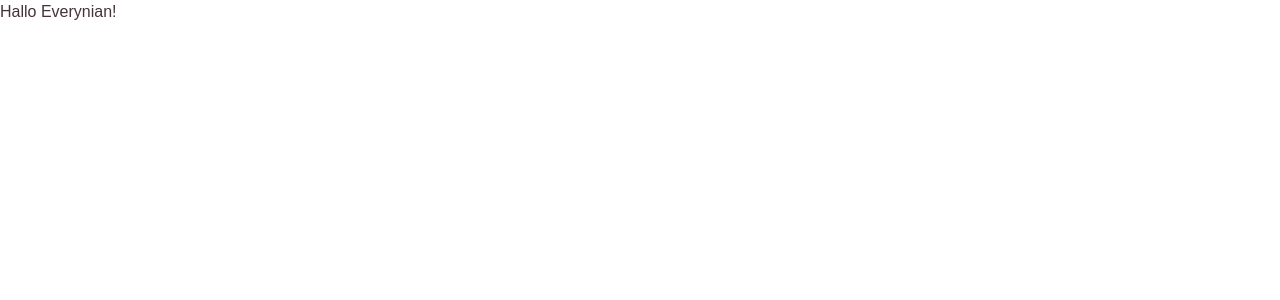
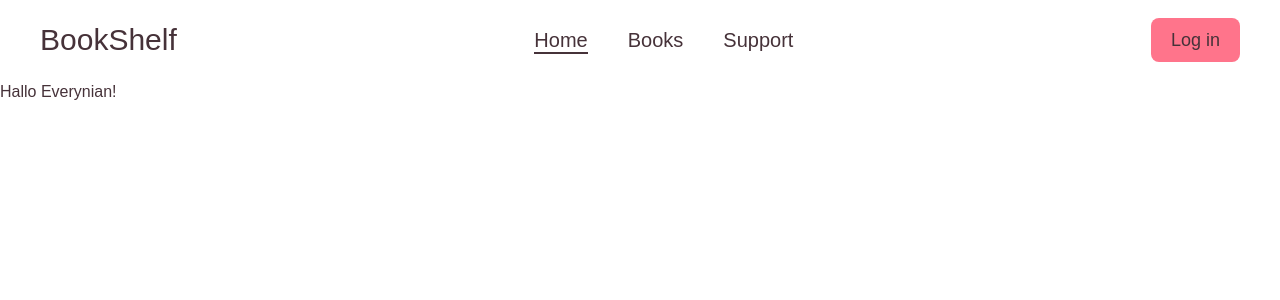
Before and after one commit to Karan-Dayani/BookShelf, a Next.js app: page / in a window 1280 px wide. Shown: the top 300 px of the page. Built offline with nearby package versions, Linux system fonts and the light colour scheme.

Commit message:
header made

```diff
--- /dev/null
+++ b/app/(components)/Header.tsx
@@ -0,0 +1,56 @@
+"use client";
+import Link from "next/link";
+import { usePathname } from "next/navigation";
+import React from "react";
+
+const Header = () => {
+  const path = usePathname();
+  console.log(path);
+  return (
+    <div className={`h-20 hidden md:flex px-10 items-center`}>
+      <div>
+        <h1 className={`text-3xl text-text`}>BookShelf</h1>
+      </div>
+      <div className="flex-1">
+        <div className="flex justify-center h-full">
+          <ul className="flex gap-x-10">
+            <li className="relative cursor-pointer group text-xl text-text">
+              <Link href={"/"}>
+                Home
+                <div className="absolute bottom-0 left-0 w-full h-0.5 bg-text transform scale-x-0 group-hover:scale-x-100 transition-transform duration-300 ease-out"></div>
+                {path === "/" && (
+                  <div className="absolute bottom-0 left-0 w-full h-0.5 bg-text"></div>
+                )}
+              </Link>
+            </li>
+            <li className="relative cursor-pointer group text-xl text-text">
+              <Link href={"#"}>
+                Books
+                <div className="absolute bottom-0 left-0 w-full h-0.5 bg-text transform scale-x-0 group-hover:scale-x-100 transition-transform duration-300 ease-out"></div>
+                {path === "/books" && (
+                  <div className="absolute bottom-0 left-0 w-full h-0.5 bg-text"></div>
+                )}
+              </Link>
+            </li>
+            <li className="relative cursor-pointer group text-xl text-text">
+              <Link href={"#"}>
+                Support
+                <div className="absolute bottom-0 left-0 w-full h-0.5 bg-text transform scale-x-0 group-hover:scale-x-100 transition-transform duration-300 ease-out"></div>
+                {path === "/support" && (
+                  <div className="absolute bottom-0 left-0 w-full h-0.5 bg-text"></div>
+                )}
+              </Link>
+            </li>
+          </ul>
+        </div>
+      </div>
+      <div>
+        <button className="bg-extraa py-2 px-5 rounded-lg">
+          <h1 className="text-lg">Log in</h1>
+        </button>
+      </div>
+    </div>
+  );
+};
+
+export default Header;
--- a/app/globals.css
+++ b/app/globals.css
@@ -6,7 +6,7 @@
   --background: #ffffff;
   --text: #463239;
   --extra: #7fb285;
-  --extraa: #ed6b86;
+  --extraa: #ff748b;
   --extraaa: #437c90;
 }
 
--- a/app/layout.tsx
+++ b/app/layout.tsx
@@ -1,6 +1,7 @@
 import type { Metadata } from "next";
 import { Geist, Geist_Mono } from "next/font/google";
 import "./globals.css";
+import Header from "./(components)/Header";
 
 const geistSans = Geist({
   variable: "--font-geist-sans",
@@ -27,6 +28,7 @@ export default function RootLayout({
       <body
         className={`${geistSans.variable} ${geistMono.variable} antialiased`}
       >
+        <Header />
         {children}
       </body>
     </html>
```
